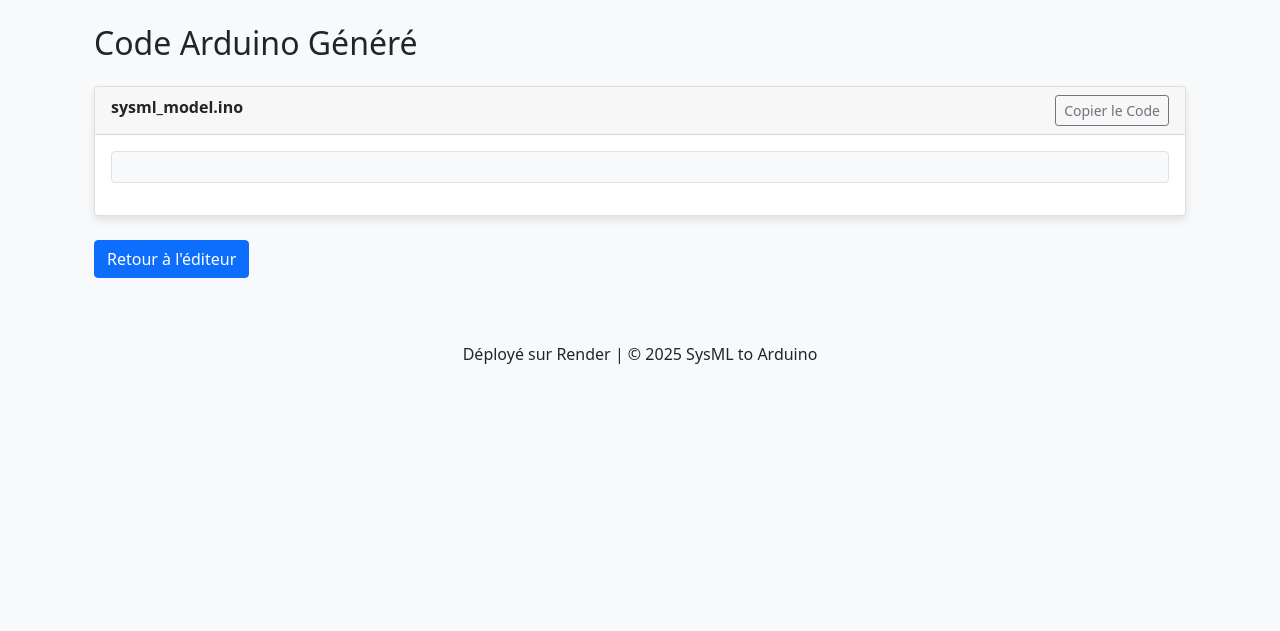
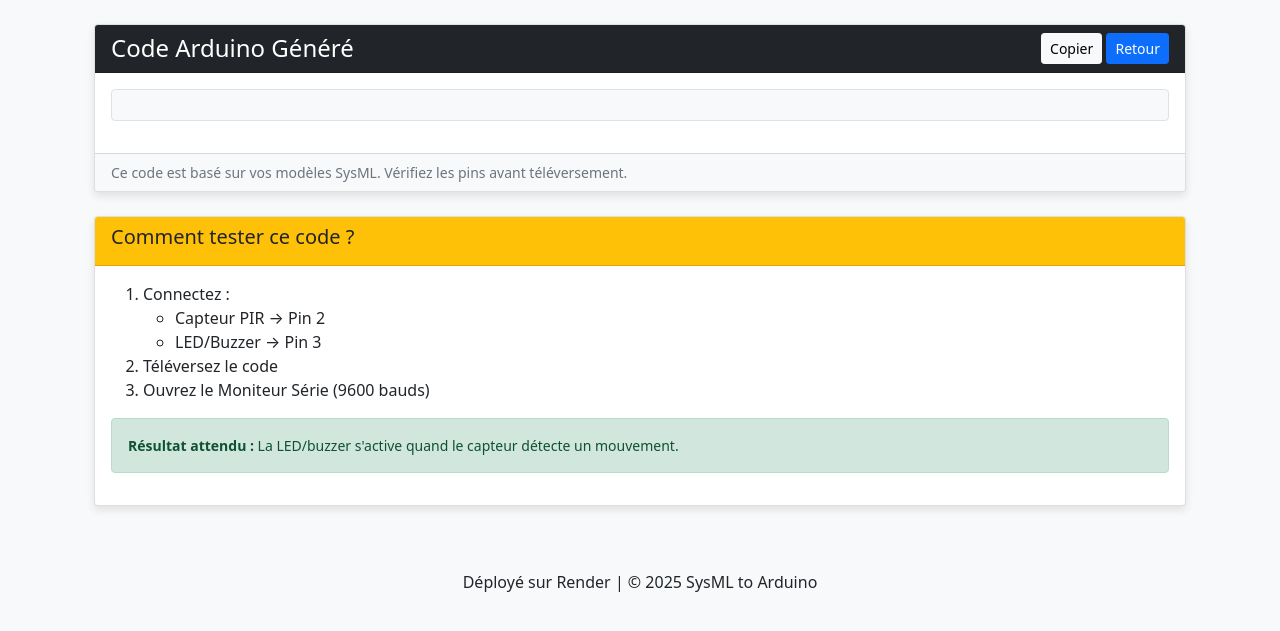
Before and after one commit to EJM0101/sysml-to-arduino, a Flask app: template app/templates/code_output.html in a window 1280 px wide. Shown: the part 58-689 px from the top of the page. Run offline with Flask 2, Linux system fonts and the light colour scheme; the template is opened without the code that fills it, so the values that code supplies are empty; some libraries are stand-ins or nearby versions.

Commit message:
Update code_output.html

```diff
--- a/app/templates/code_output.html
+++ b/app/templates/code_output.html
@@ -2,33 +2,60 @@
 
 {% block content %}
 <div class="container">
-    <h2 class="my-4">Code Arduino Généré</h2>
-
     <div class="card mb-4">
-        <div class="card-header">
-            <div class="d-flex justify-content-between">
-                <span>sysml_model.ino</span>
-                <button class="btn btn-sm btn-outline-secondary" onclick="copyCode()">
-                    Copier le Code
-                </button>
+        <div class="card-header bg-dark text-white">
+            <div class="d-flex justify-content-between align-items-center">
+                <h4 class="mb-0">Code Arduino Généré</h4>
+                <div>
+                    <button onclick="copyCode()" class="btn btn-sm btn-light">
+                        <i class="bi bi-clipboard"></i> Copier
+                    </button>
+                    <a href="{{ url_for('main.index') }}" class="btn btn-sm btn-primary">
+                        <i class="bi bi-arrow-left"></i> Retour
+                    </a>
+                </div>
             </div>
         </div>
         <div class="card-body">
             <pre><code class="language-cpp">{{ code }}</code></pre>
         </div>
+        <div class="card-footer bg-light">
+            <p class="small text-muted mb-0">
+                <i class="bi bi-info-circle"></i> Ce code est basé sur vos modèles SysML.
+                Vérifiez les pins avant téléversement.
+            </p>
+        </div>
     </div>
 
-    <a href="{{ url_for('main.index') }}" class="btn btn-primary">
-        Retour à l'éditeur
-    </a>
+    <!-- Section Test Rapide -->
+    <div class="card">
+        <div class="card-header bg-warning">
+            <h5>Comment tester ce code ?</h5>
+        </div>
+        <div class="card-body">
+            <ol>
+                <li>Connectez :
+                    <ul>
+                        <li>Capteur PIR → Pin 2</li>
+                        <li>LED/Buzzer → Pin 3</li>
+                    </ul>
+                </li>
+                <li>Téléversez le code</li>
+                <li>Ouvrez le Moniteur Série (9600 bauds)</li>
+            </ol>
+            <div class="alert alert-success small">
+                <strong>Résultat attendu :</strong> La LED/buzzer s'active quand le capteur détecte un mouvement.
+            </div>
+        </div>
+    </div>
 </div>
 
 <script>
 function copyCode() {
     const code = `{{ code }}`;
     navigator.clipboard.writeText(code)
-        .then(() => alert('Code copié dans le presse-papier!'))
-        .catch(err => console.error('Erreur de copie:', err));
+        .then(() => alert('Code copié !'))
+        .catch(err => console.error(err));
 }
 </script>
 {% endblock %}
```
